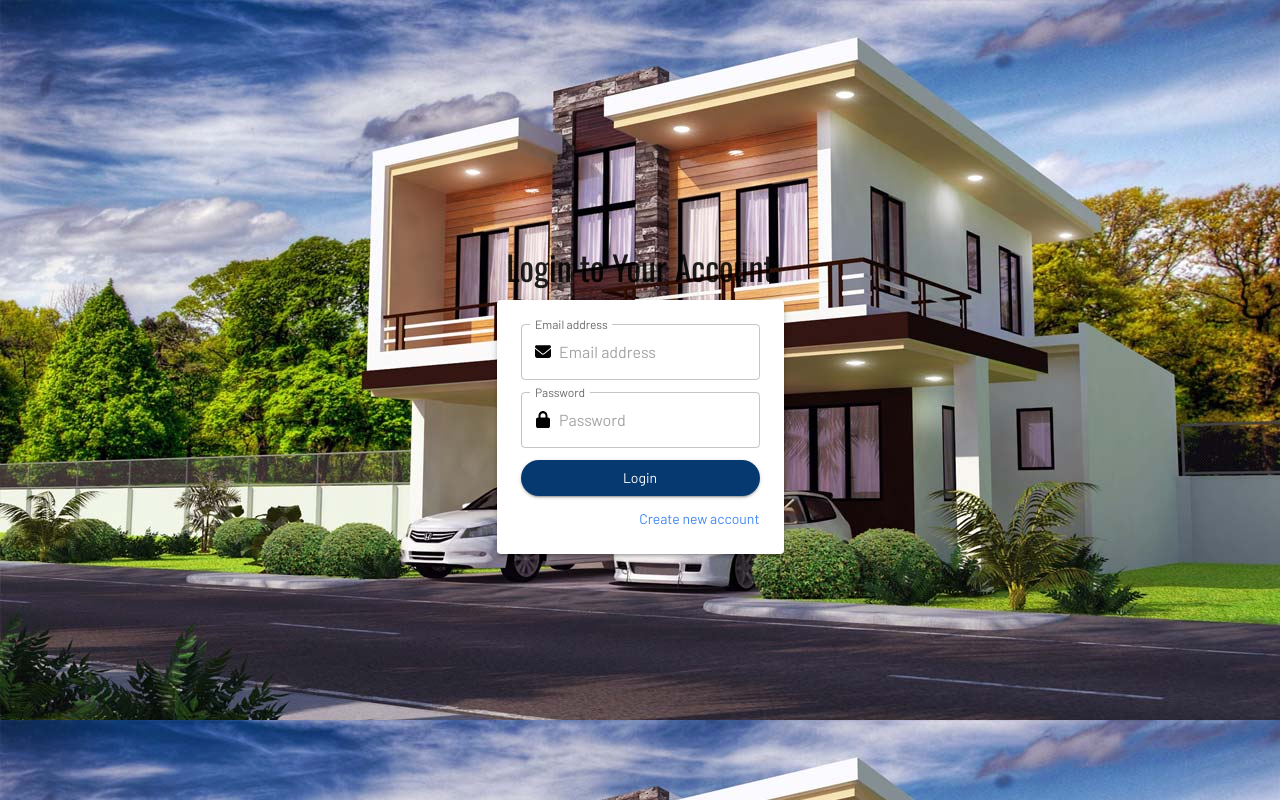
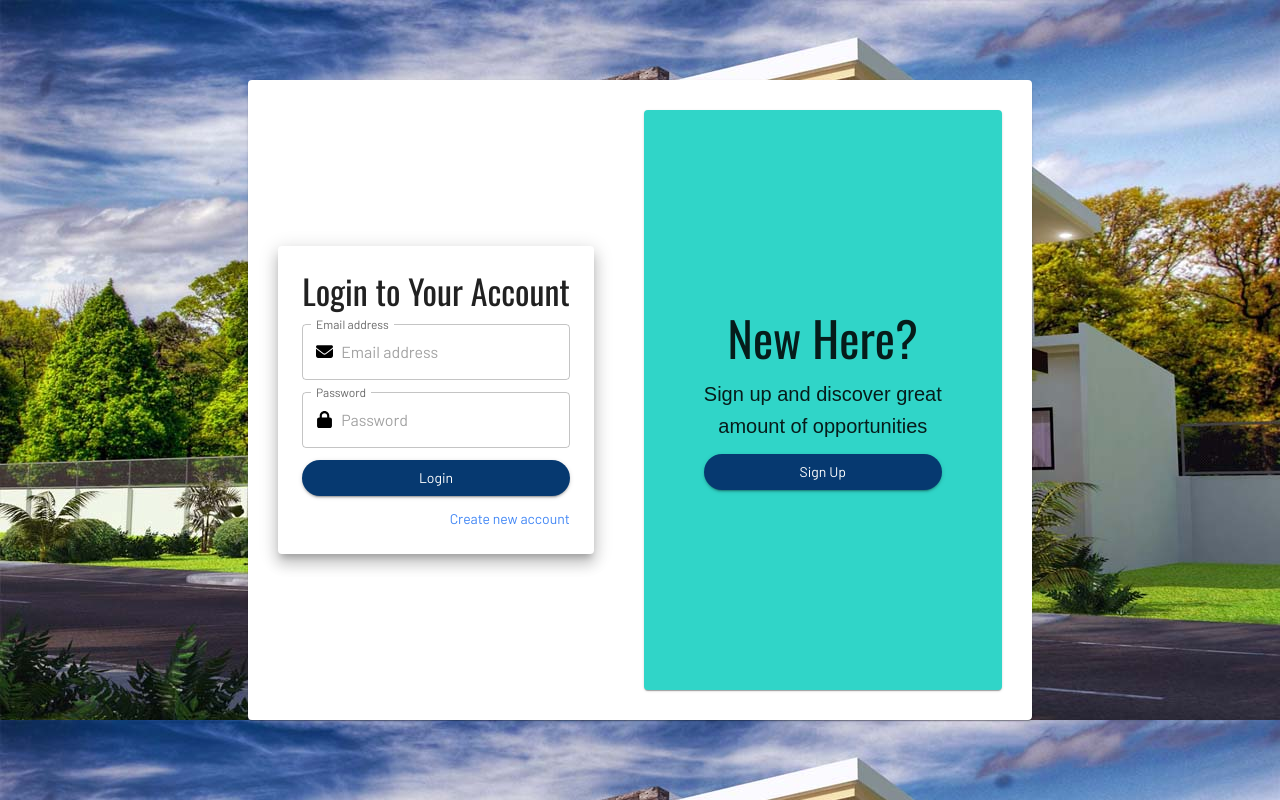
Before and after one commit to faust-jh/BSIT3C_web_based_property_inquirer, a Next.js app: page /login in a window 1280 px wide. Built offline with nearby package versions, Linux system fonts and the light colour scheme.

Commit message:
Login page

```diff
--- a/src/pages/login.js
+++ b/src/pages/login.js
@@ -103,7 +103,7 @@ export default function Login() {
         width: "100vw",
         height: "100vh",
         display: "flex",
-        flexDirection: "column",
+        flexDirection: "row",
         justifyContent: "center",
         alignItems: "center",
       }}
@@ -111,20 +111,27 @@ export default function Login() {
       <Head>
         <title> Log In </title>
       </Head>
-      <Box>
-        <Typography variant="h4" sx={{ fontFamily: "Oswald" }}>
-          Login to Your Account
-        </Typography>
-      </Box>
       <Paper
-        elevation={3}
+        variant="elevation"
+        sx={{
+          padding: "30px",
+          display: "flex",
+          flexDirection: "row",
+          alignItems: "center",
+        }}
+      >
+        <Paper
+          elevation={10}
           sx={{
             padding: "24px",
             display: "flex",
             flexDirection: "column",
-          marginTop: "12px",
           }}
         >
+          <Typography variant="h4" sx={{ fontFamily: "Oswald" }}>
+            Login to Your Account
+          </Typography>
+
           <TextField
             label="Email address"
             placeholder="Email address"
@@ -143,6 +150,7 @@ export default function Login() {
                 </InputAdornment>
               ),
             }}
+            sx={{ marginTop: "12px" }}
           />
           <TextField
             label="Password"
@@ -185,6 +193,43 @@ export default function Login() {
           </Box>
         </Paper>
 
+        <Paper
+          variant="elevation"
+          sx={{
+            padding: "200px 60px",
+            backgroundColor: "#30D5C8",
+            display: "flex",
+            flexDirection: "column",
+            marginLeft: "50px",
+          }}
+        >
+          <Typography variant="h3" align="center" sx={{ fontFamily: "Oswald" }}>
+            New Here?
+          </Typography>
+
+          <Typography
+            variant="h6"
+            align="center"
+            sx={{
+              fontFamily: "Sans-serif",
+              marginTop: "12px",
+              justifyContent: "center",
+            }}
+          >
+            Sign up and discover great <br />
+            amount of opportunities
+          </Typography>
+
+          <Button
+            variant="contained"
+            sx={{ ...design.button1, marginTop: "12px" }}
+            onClick={btnLogin}
+          >
+            Sign Up
+          </Button>
+        </Paper>
+      </Paper>
+
       <Snackbar
         anchorOrigin={{ vertical: "bottom", horizontal: "left" }}
         open={open}
```
Lines whose indentation alone changed are shown as unchanged.
